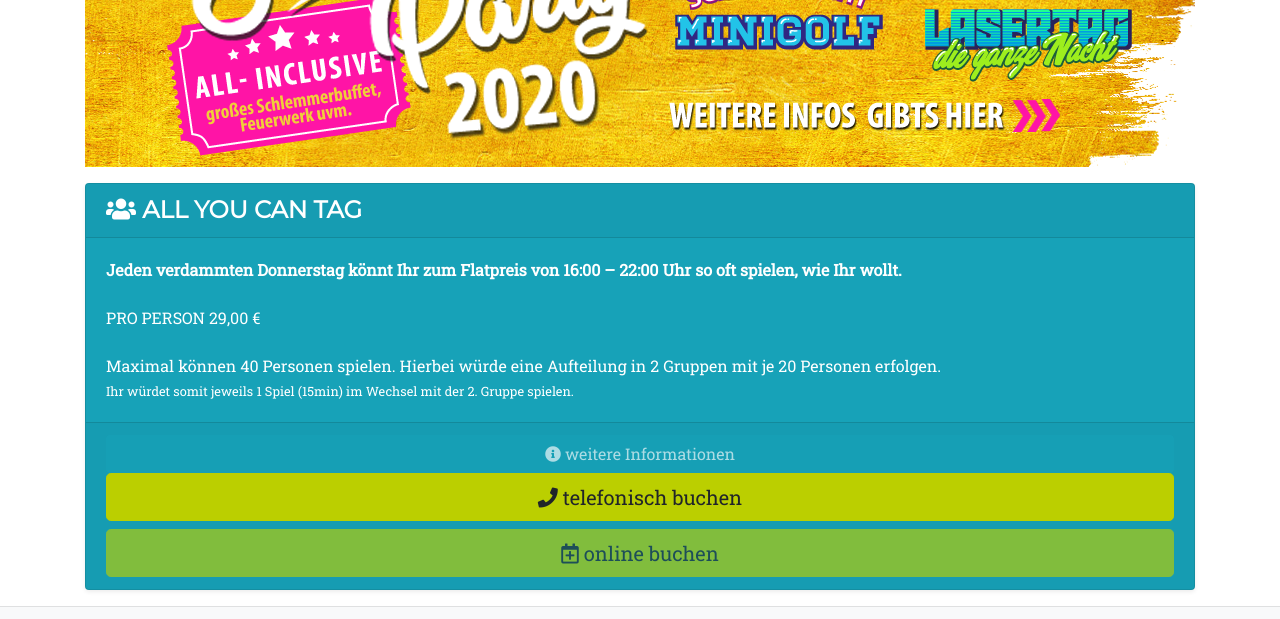
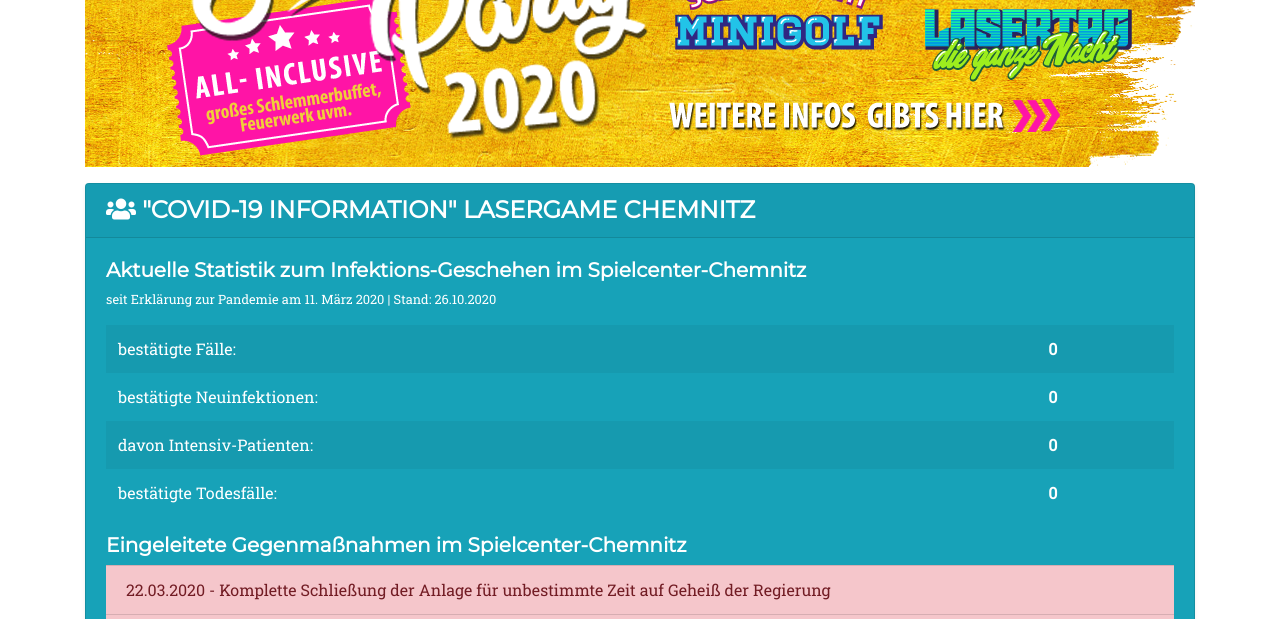
Before and after one commit to Rivagroup/lgc-website, a CodeIgniter app: page /database/ in a window 1280 px wide. Shown: the part 253-872 px from the top of the page. Run offline with CodeIgniter, Linux system fonts and the light colour scheme; some libraries are stand-ins or nearby versions; grey boxes are pictures that could not be loaded.

Commit message:
Corona Update nov 2020

```diff
--- a/application/views/start/start_content.php
+++ b/application/views/start/start_content.php
@@ -1,5 +1,48 @@
 <a href ="https://spielcenter-chemnitz.de/silvester/" target="_blank"><img src="<?=base_url("assets/header/slider_silvester2020.png")?>" alt="Silvester 2020/21" class="img-fluid"></a>
+
 <div class="card shadow-sm text-white bg-info my-3" style="width: auto;">
+    <h4 class="card-header text-uppercase"><i class="fas fa-users"></i> "COVID-19 INFORMATION" Lasergame Chemnitz</h4>
+    <div class="card-body">
+        <div class="card-text text-justify text-white">
+           <h5>Aktuelle Statistik zum Infektions-Geschehen im Spielcenter-Chemnitz</h5>
+           <p class="small">seit Erklärung zur Pandemie am 11. März 2020 | Stand: 26.10.2020</p>
+           <div class="table-responsive">
+                <table class="table table-striped text-white table-borderless">
+                    <tbody>
+                    <tr>
+                        <td>bestätigte Fälle:</td>
+                        <td><b>0</b></td>
+                    </tr>
+                    <tr>
+                        <td>bestätigte Neuinfektionen:</td>
+                        <td><b>0</b></td>
+                    </tr>
+                    <tr>
+                        <td>davon Intensiv-Patienten:</td>
+                        <td><b>0</b></td>
+                    </tr>
+                    <tr>
+                        <td>bestätigte Todesfälle:</td>
+                        <td><b>0</b></td>
+                    </tr>
+                    </tbody>
+                </table>
+            </div>
+            <h5>Eingeleitete Gegenmaßnahmen im Spielcenter-Chemnitz</h5>
+            <ul class="list-group list-group-flush">
+                <li class="list-group-item list-group-item-danger">22.03.2020 - Komplette Schließung der Anlage für unbestimmte Zeit auf Geheiß der Regierung</li>
+                <li class="list-group-item list-group-item-danger">22.05.2020 - Wiedereröffnung mit Umsetzung eines genehmigten Hygiene-Schutz-Konzeptes für unsere Gäste</li>
+                <li class="list-group-item list-group-item-danger">16.10.2020 - Anpassung und Erweiterung des Hygiene-Schutz-Konzeptes</li>
+                <li class="list-group-item list-group-item-danger">02.11.2020 - erneute Schließung auf Geheiß der Regierung</li>
+            </ul>
+        </div>
+    </div>
+    <div class="card-footer d-flex flex-column">
+        <a href="<?=base_url("hygienekonzept")?>" class="btn btn-info mt-auto"><i class="fas fa-info-circle"></i>aktuelles Hygiene-Konzept</a>
+    </div>
+</div>
+
+<div class="card shadow-sm text-white bg-danger mb-3" style="width: auto;">
     <h4 class="card-header text-uppercase"><i class="fas fa-users"></i> All you can tag</h4>
     <div class="card-body">
         <p class="card-text text-justify">
```
